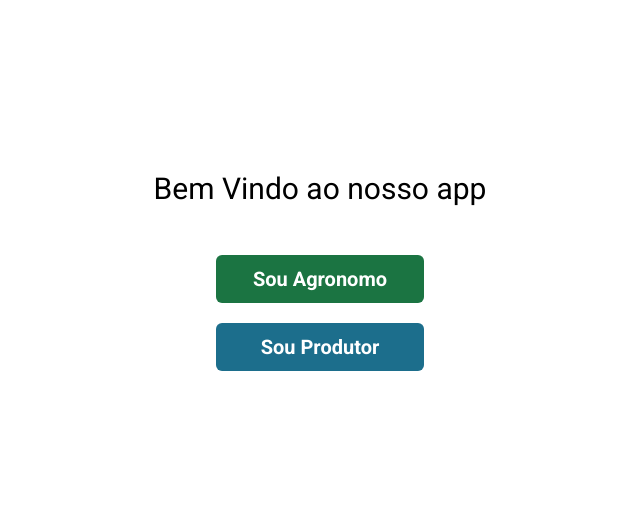
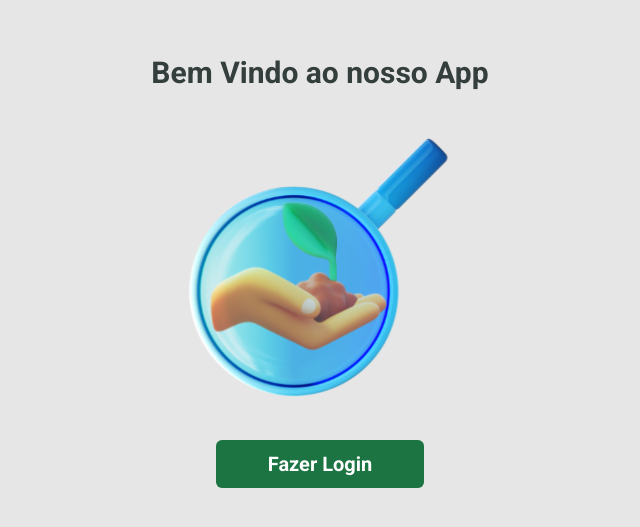
Before and after one commit to Fellyipe/hackaton_show_rural_digital_2025, a React (Vite) app in the folder frontend/: page / in a window 1280 px wide. Shown: the part 129-656 px from the top of the page, without its empty margins (320-960 px from the left). Built offline with nearby package versions, Linux system fonts and the light colour scheme.

Commit message:
atualizar tela inicial com logotipo e mensagem de boas-vindas, alterando texto do botão para "Fazer Login"

```diff
--- a/frontend/src/paginas/App.jsx
+++ b/frontend/src/paginas/App.jsx
@@ -1,29 +1,26 @@
 import React from 'react';
 import { useNavigate } from 'react-router';
+import logo from '../../public/logo.svg';
 
 function App() {
  let navigate = useNavigate();
 
     return (
-      <div className="w-full flex flex-col h-screen items-center justify-center">
-        <div className="flex flex-col items-center justify-between h-1/4">
-          <h1 className="text-3xl">Bem Vindo ao nosso app</h1>
+      <div className="w-full flex flex-col h-screen items-center justify-center gap-6 bg-white-green">
+          <h1 className="text-3xl font-bold text-bold-text">Bem Vindo ao nosso App</h1>
+          <div>
+            <img src={logo} alt="logotipo" />
+          </div>
+
           <div className="flex flex-col items-center gap-5">
             <button
               onClick={() => navigate("/analisePotassio")}
               className="bg-primary w-52 h-12 rounded-md font-bold text-white text-xl"
             >
-              Sou Agronomo
-            </button>
-            <button
-              onClick={() => navigate("/analisePotassio")}
-              className="bg-secondary w-52 h-12 rounded-md font-bold text-white text-xl"
-            >
-              Sou Produtor
+              Fazer Login
             </button>
           </div>
         </div>
-      </div>
     );
 }
 
```
Also changed, not shown: frontend/public/logo.svg (added).
